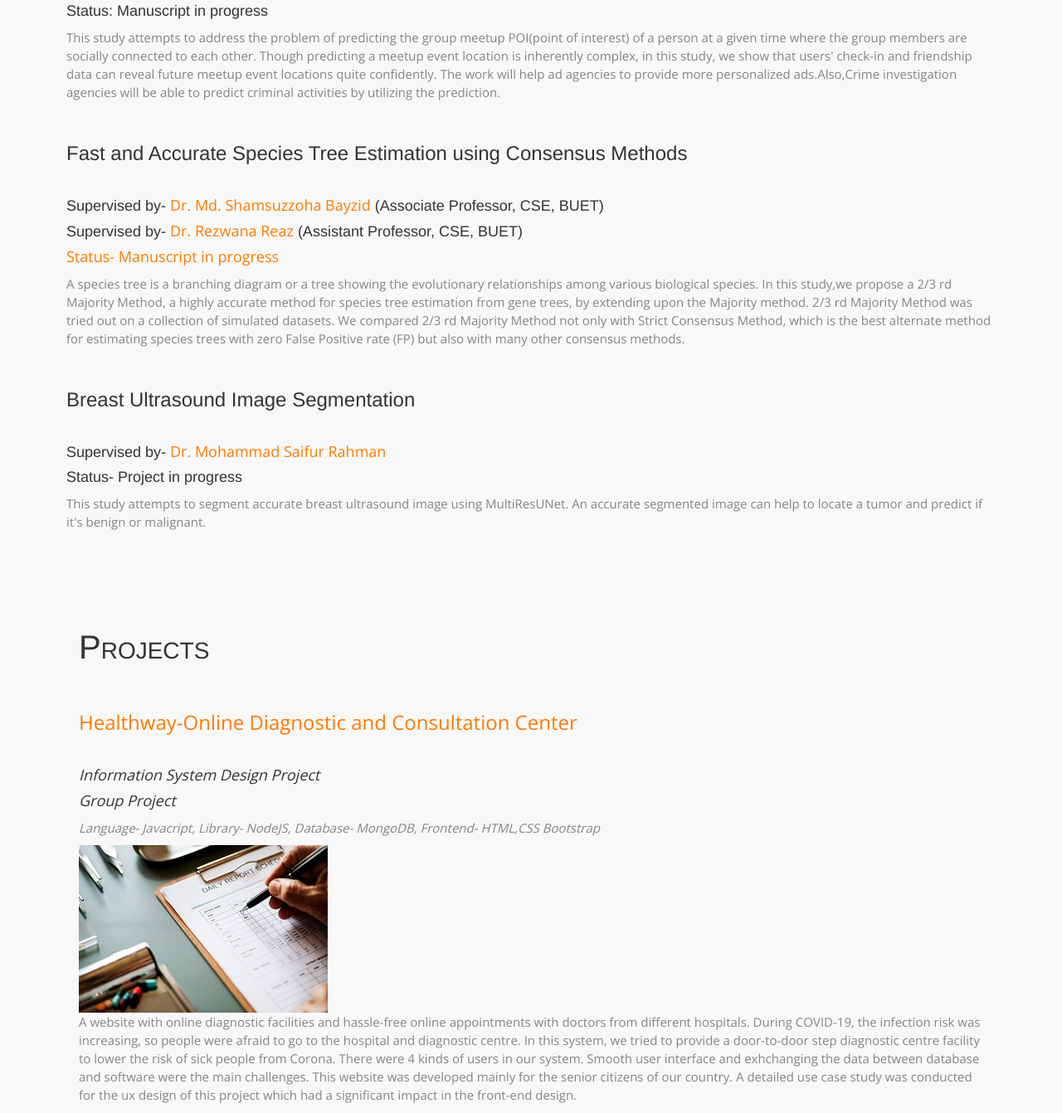
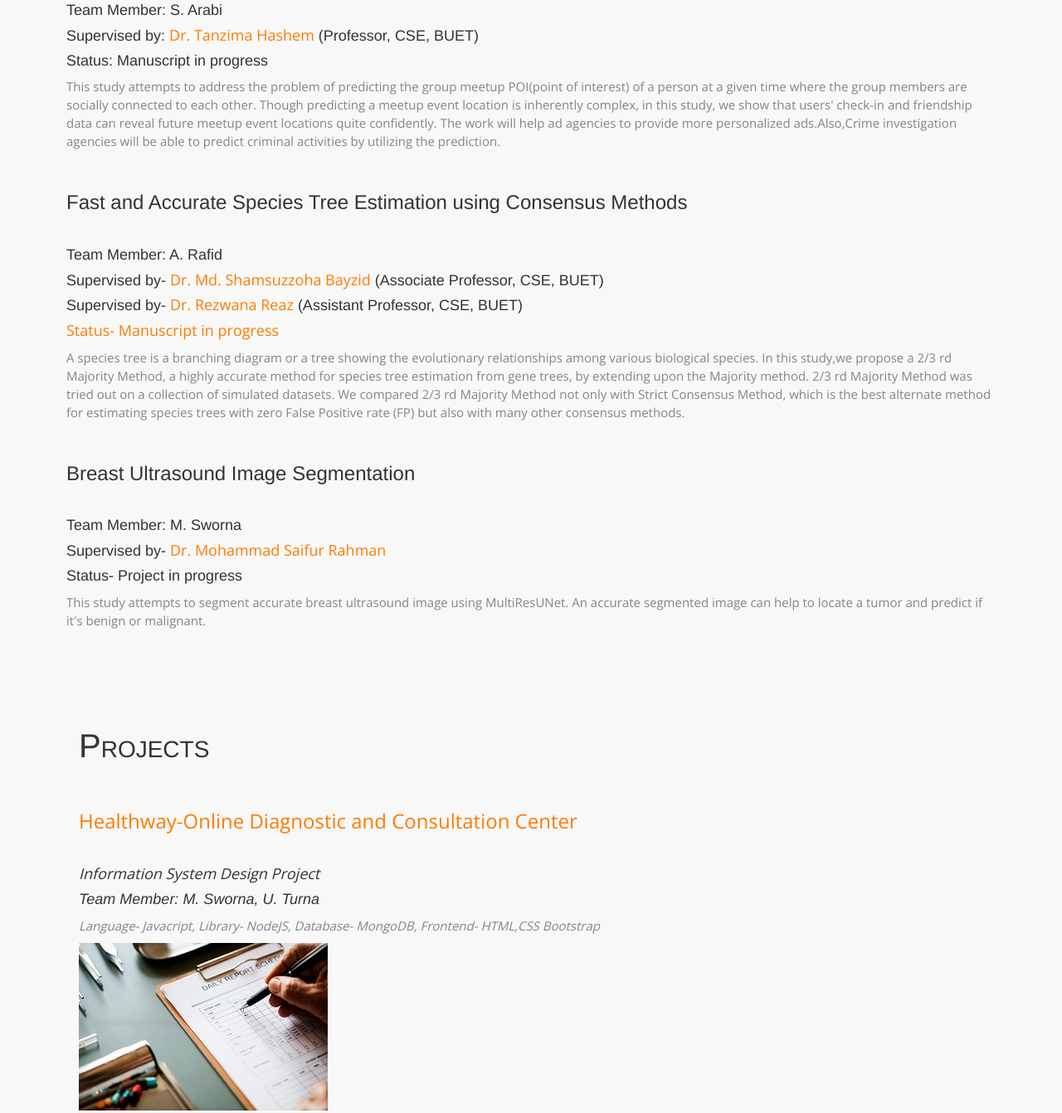
Before and after one commit to AdibaShaira/AdibaShaira.github.io, a plain HTML site: page index.html in a window 1280 px wide. Shown: the part 2076-3418 px from the top of the page at 83% size. Drawn offline with nearby package versions, Linux system fonts and the light colour scheme.

Commit message:
Update index.html

```diff
--- a/index.html
+++ b/index.html
@@ -118,11 +118,13 @@
   <h2>Research</h2>
   <br/>
   <h3>Correlation Between Stress and Menstrual Cycle</h3><br/>
+  <h4>Team Member: M. Ibnath</h4>
   <h4> Supervised by- <a href="https://cse.buet.ac.bd/faculty/facdetail.php?id=tanzimahashem">Dr. Tanzima Hashem</a>  (Professor, CSE, BUET)</h4>
   <h4> Status- Project in progress</h4>
 
   <p> This project aims to predict the energy level at different menstrual cycle stages. The correlation between stress and the menstrual cycle is one of the essential features in predicting energy levels. We are conducting a survey on female computer science students using a semi-constructed interview and a smartwatch. The data from the surveys will be used for empirical study and feature for the machine learning model.</p>
   <h3> Group meetup POI prediction by clustering.</h3><br/>
+  <h4>Team Member: S. Arabi</h4>
 <h4> Supervised by: <a href="https://cse.buet.ac.bd/faculty/facdetail.php?id=tanzimahashem">Dr. Tanzima Hashem</a>  (Professor, CSE, BUET)</h4>
 <h4> Status: Manuscript in progress</h4>
   <p>This study attempts to address the problem of predicting the group meetup POI(point of interest) of a person at
@@ -138,6 +140,7 @@
 
 <br/>
   <h3>Fast and Accurate Species Tree Estimation using Consensus Methods</h3><br/>
+  <h4>Team Member: A. Rafid</h4>
 <h4> Supervised by- <a href="https://cse.buet.ac.bd/faculty/facdetail.php?id=bayzid">Dr. Md. Shamsuzzoha Bayzid</a> (Associate Professor, CSE, BUET)</h4>
 <h4> Supervised by- <a href="https://cse.buet.ac.bd/faculty_list/detail/rezwana">Dr. Rezwana Reaz</a> (Assistant Professor, CSE, BUET)</h4>
 <h4> <a href ="files/Thesis,pdf
@@ -154,6 +157,7 @@
 
 <br/>
   <h3> Breast Ultrasound Image Segmentation</h3><br/>
+  <h4>Team Member: M. Sworna</h4>
 <h4> Supervised by- <a href="https://cse.buet.ac.bd/faculty/facdetail.php?id=mrahman"> Dr. Mohammad Saifur Rahman</a></h4>
 <h4> Status- Project in progress</h4>
 
@@ -174,7 +178,7 @@
       <br/>
       <h3> <a href="https://github.com/meherafrozsworna/online_diagostics_and_consultant_center">Healthway-Online Diagnostic and Consultation Center </a></h3><br/>
       <h4><i>Information System Design Project</i></h4>
-      <h4><i>Group Project</i></h4>
+      <h4><i><h4>Team Member: M. Sworna, U. Turna</h4></i></h4>
       <p><i>Language- Javacript, Library- NodeJS, Database- MongoDB, Frontend- HTML,CSS Bootstrap</i></p>
       <img src="images/project/healthway.jpg" alt="Healthway">
       <p>A website with online diagnostic facilities and hassle-free online appointments with doctors from different hospitals. During COVID-19, the infection risk was increasing, so people were afraid to go to the hospital and diagnostic centre. In this system, we tried to provide a door-to-door step diagnostic centre facility to lower the risk of sick people from Corona. There were 4 kinds of users in our system. Smooth user interface and exhchanging the data between database and software were the main challenges. This website was developed mainly for the senior citizens of our country. A detailed use case study was conducted for the ux design of this project which had a significant impact in the front-end design.</p>
@@ -225,7 +229,7 @@
        <br/>
        <h3><a href="https://github.com/AdibaShaira/Online-Ride-Sharing-Service">Online Ride Sharing Service</a></h3>
        <h4><i>Database Project</i></h4>
-       <h4><i>Group Project</i></h4>
+       <h4><i>Team Member: M. Sworna</i></h4>
        <p><i>Language- Java, Framework- JavaFX</i></p>
        <img src="images/project/ride.png" alt="">
        <p>
```
